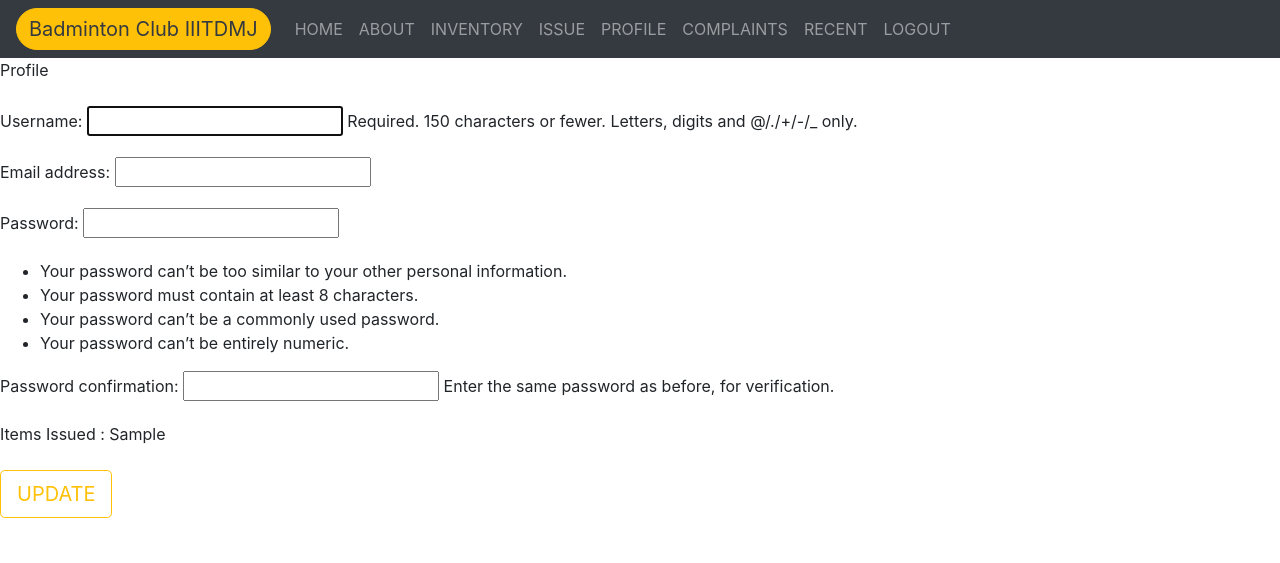
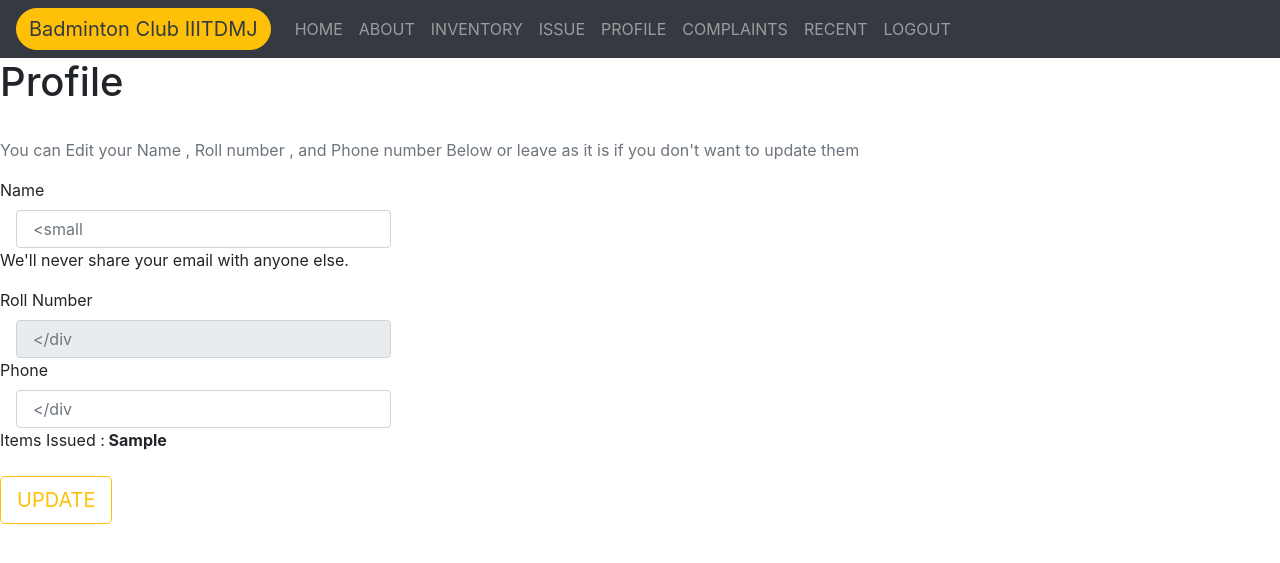
Before and after one commit to samearth/BadMeld, a Django app: template badminton/account/templates/account/profile.html in a window 1280 px wide; the page is wider, and only the part inside the window is pictured. Shown: the top 563 px of that part. Run offline with Django 3.2, Linux system fonts and the light colour scheme; the template is opened without the code that fills it: values that come from a table or form of the project are taken from there, most other values are stand-ins (such as "Sample title", 1, 10 or a date in 2020); some libraries are stand-ins or nearby versions.

Commit message:
Update profile.html

```diff
--- a/badminton/account/templates/account/profile.html
+++ b/badminton/account/templates/account/profile.html
@@ -1,11 +1,27 @@
 {% extends 'account/base2.html' %}
 
 {% block content %}
-        Profile </br><br/>
+       <div class="mx-auto" style="width: 1500px;">
+        <h1>Profile</h1> </br>
+        <p class="text-secondary">You can Edit your Name , Roll number , and Phone number Below or leave as it is if you don't want to update them</p>
+
         <form method="POST" action="" enctype="multipart/form-data">
-            {% csrf_token %}
-            {{form.as_p}}
-            Items Issued : {{i}}<br/><br/>
+             {% csrf_token %}
+      <div class="form-group">
+        <label for="Name">Name</label>
+        <input type="text" class="form-control mx-sm-3 w-25 p-3" id="Name" aria-describedby="emailHelp" placeholder={{form.name}}
+        <small id="emailHelp" class="form-text text-muted">We'll never share your email with anyone else.</small>
+      </div>
+      <div class="form-group">
+        <label for="Roll Number">Roll Number</label>
+        <input type="Roll Number" readonly class="form-control mx-sm-3 w-25 p-3" id="Roll Number" placeholder={{form.roll}}
+      </div>
+      <div class="form-group">
+        <label for="Roll Number">Phone</label>
+        <input type="Roll Number" class="form-control mx-sm-3 w-25 p-3" id="Roll Number" placeholder={{form.phone}}
+      </div>
+      Items Issued :<strong> {{i}} </strong><br/><br/>
             <input type="submit" class="btn btn-outline-warning btn-lg" role="button" value="UPDATE"> </a>
-        </form>
+    </form>
+    </div>
 {% endblock %}
```
